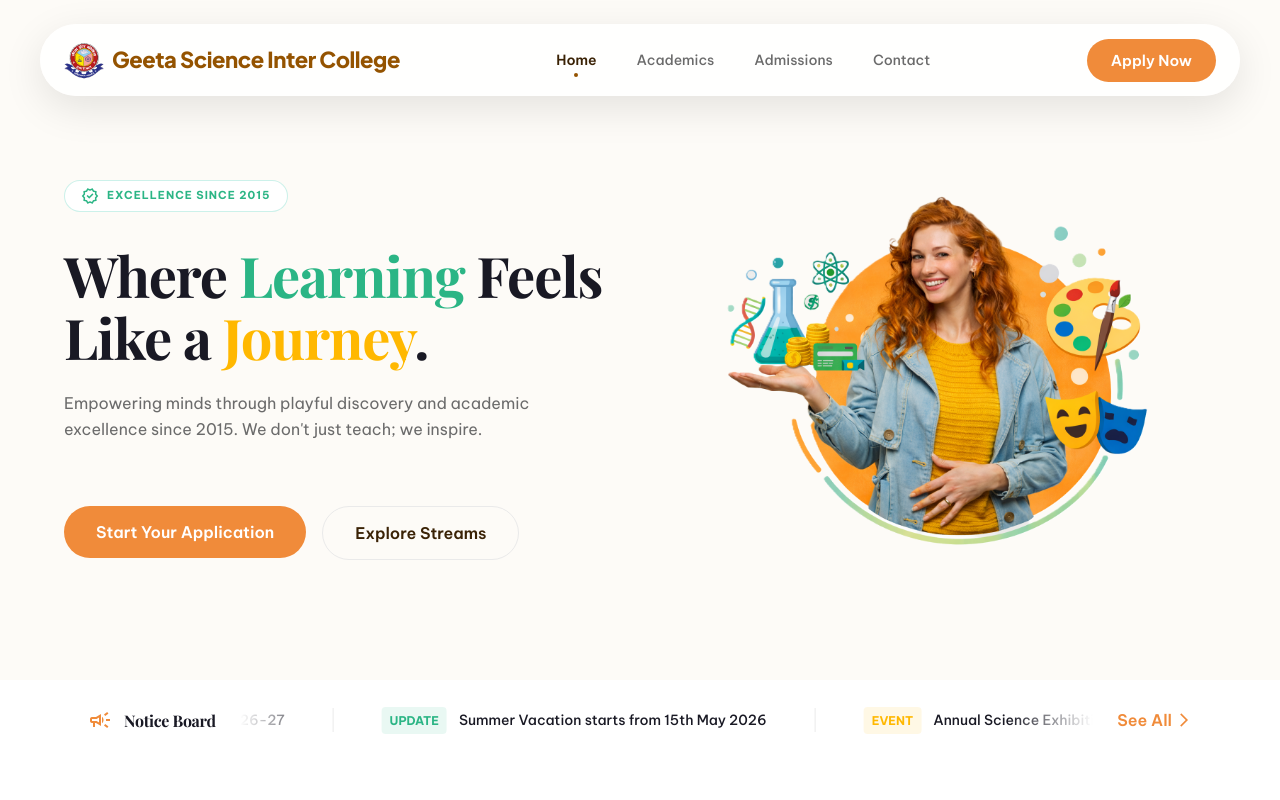
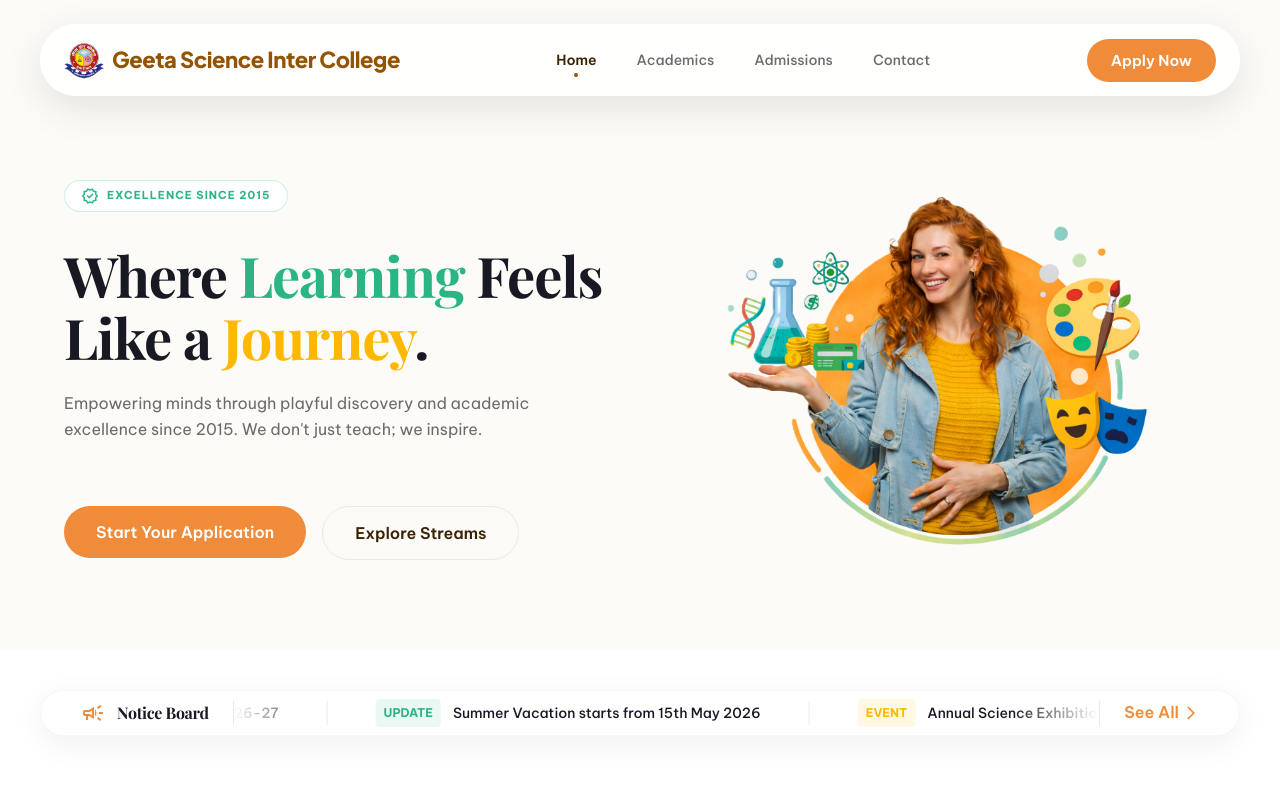
Before and after one commit to Subhampas1/geetascienceintercollege, a React (Vite) app: page / in a window 1280 px wide. Shown: the top 800 px of the page. Built offline with nearby package versions, Linux system fonts and the light colour scheme; a web font is replaced by a local one.

Commit message:
Redesign Notice Board to a modern floating pill layout

```diff
--- a/src/pages/Home.css
+++ b/src/pages/Home.css
@@ -85,39 +85,43 @@ section {
 
 /* Notice Board */
 .notice-section {
-  padding: 0;
-  overflow: hidden;
+  padding: 40px 0;
+  background-color: var(--color-bg-cream);
+  margin-top: -30px; /* Pull it slightly into the hero section if desired, or just leave it */
 }
 
 .notice-container {
   display: flex;
   align-items: center;
-  height: 80px;
+  background: white;
+  border-radius: var(--radius-full);
+  padding: 12px 16px;
+  box-shadow: 0 8px 32px rgba(0, 0, 0, 0.06);
+  border: 1px solid rgba(0, 0, 0, 0.04);
   position: relative;
-  padding: 0;
+  z-index: 10;
+  max-width: 1200px;
+  margin: 0 auto;
 }
 
 .notice-header {
   display: flex;
   align-items: center;
   gap: 12px;
-  padding: 0 24px;
-  background: white;
-  z-index: 10;
-  height: 100%;
+  padding: 0 24px 0 16px;
+  border-right: 1px solid var(--color-border);
 }
 
 .notice-header h2 {
   font-size: 16px;
   margin: 0;
   color: var(--color-navy);
+  font-weight: 700;
 }
 
 .notice-action {
-  background: white;
-  padding: 0 24px;
-  z-index: 10;
-  height: 100%;
+  padding: 0 16px 0 24px;
+  border-left: 1px solid var(--color-border);
   display: flex;
   align-items: center;
 }
@@ -483,11 +487,11 @@ section {
   .hero-actions button { width: 100%; }
   .hero-image-col { padding: 0 24px; }
 
-  .notice-container { flex-direction: column; height: auto; padding: 24px 0; gap: 32px; }
-  .notice-header { padding: 0 16px; width: 100%; justify-content: center; }
+  .notice-container { flex-direction: column; height: auto; padding: 24px; gap: 24px; border-radius: var(--radius-lg); }
+  .notice-header { padding: 0; width: 100%; justify-content: center; border-right: none; border-bottom: 1px solid var(--color-border); padding-bottom: 16px; }
   .notice-header h2 { display: block; }
   .notice-scroll-wrapper { width: 100%; height: 50px; }
-  .notice-action { padding: 0 16px; width: 100%; justify-content: center; }
+  .notice-action { padding: 16px 0 0 0; width: 100%; justify-content: center; border-left: none; border-top: 1px solid var(--color-border); }
 
   .toppers-grid, .streams-grid, .advantage-grid { gap: 48px; }
 
```
